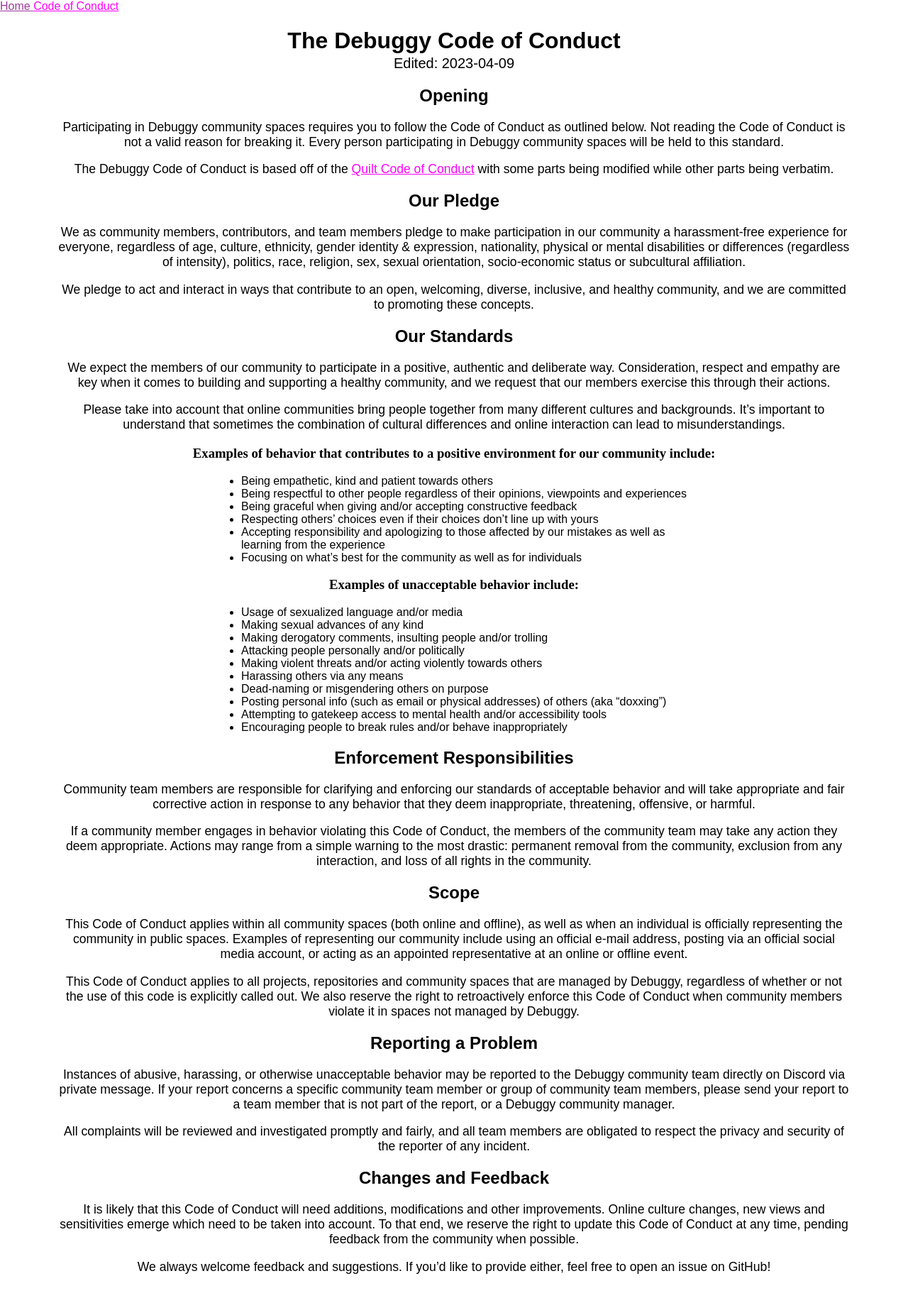
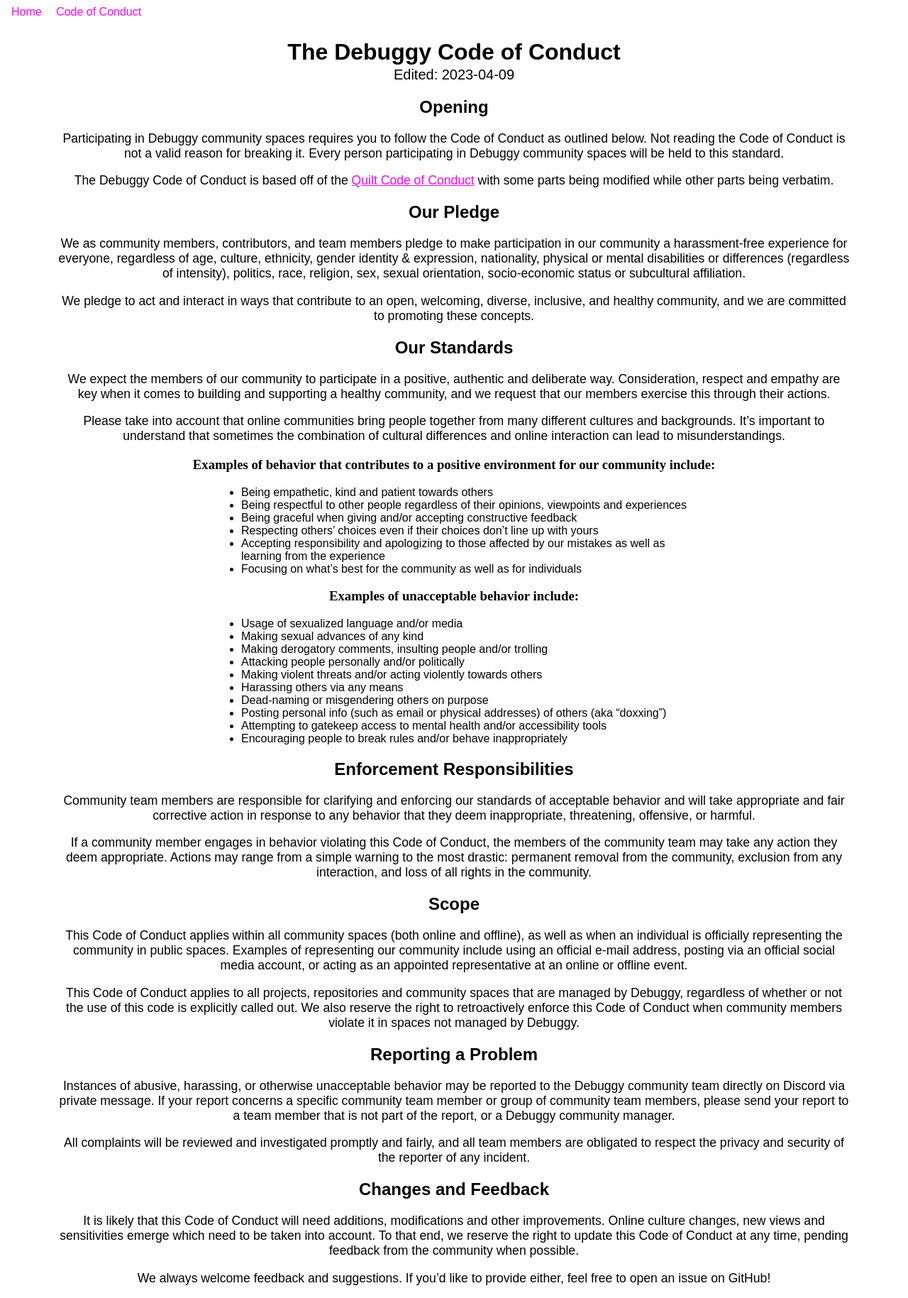
Before and after one commit to maximumpower55/debuggyteam.github.io, a Jekyll site: the page built from code-of-conduct.md, in a window 1280 px wide. Shown: the whole page at 71% size. Built offline with Jekyll 4.4.1, drawn with Linux system fonts in a browser that asks for light colours.

Commit message:
Modularise webpages

```diff
--- a/_config.yml
+++ b/_config.yml
@@ -7,6 +7,7 @@
       path: "" # Apply to all.
     values:
       layout: "default"
+      style: "style"
 
 plugins:
   - jekyll-optional-front-matter
--- /dev/null
+++ b/_includes/navigation.html
@@ -0,0 +1,8 @@
+<nav>
+	{% for item in site.data.navigation %}
+	{% capture htmllink %} {{item.link}}.html {% endcapture %}
+	<a href="{{item.link}}" {% if page.url==item.link or page.url==htmllink %} class="current" {%endif%}>
+		{{item.name}}
+	</a>
+	{% endfor %}
+</nav>
--- a/_layouts/default.html
+++ b/_layouts/default.html
@@ -7,18 +7,16 @@
 	<meta name="theme-color" content="#609FFF"/>
 	<meta property="og:title" content="{%if page.title%}{{page.title}} | {%endif%}Debuggy"/>
 	<meta property="og:description" content="{{page.description}}"/>
-	<link rel="stylesheet" href="/assets/css/style.css"/>
+	{% if page.style %}
+	<link rel="stylesheet" href="/assets/css/{{page.style}}.css"/>
+	{% endif %}
+	{% for style in page.styles %}
+	<link rel="stylesheet" href="/assets/css/{{style}}.css"/>
+	{% endfor %}
 </head>
 <body>
 
-<nav>
-	{% for item in site.data.navigation %}
-		{% capture htmllink %} {{item.link}}.html {% endcapture %}
-		<a href="{{item.link}}" {% if page.url==item.link or page.url==htmllink %} class="current"{%endif%}>
-			{{item.name}}
-		</a>
-	{% endfor %}
-</nav>
+{% include navigation.html %}
 
 <main>
 	{{content}}
--- a/index.scss
+++ b/_sass/navigation.scss
@@ -1,6 +1,3 @@
----
----
-
 nav {
 	list-style-type: none;
 	margin: 0;
--- a/assets/css/style.css
+++ b/assets/css/style.scss
@@ -1,3 +1,8 @@
+---
+---
+
+@import "navigation";
+
 :root {
 	--font: Arial, Helvetica, sans-serif;
 }
--- a/index.html
+++ b/index.html
@@ -1,5 +1,4 @@
 ---
 ---
-<link rel="stylesheet" href="/index.css"/>
 
 <h1>yeef</h1>
```
